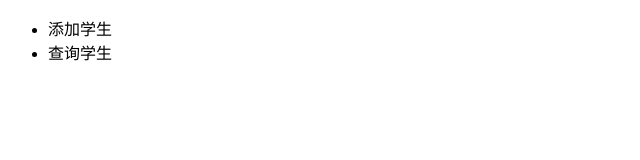
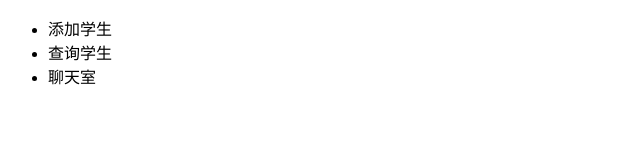
Before and after one commit to wangsercet/student, a plain HTML site: page index.html in a window 1280 px wide. Shown: the full height of the page, 0-640 px from the left. Drawn offline with Linux system fonts and the light colour scheme.

Commit message:
完成聊天功能修改

```diff
--- a/index.html
+++ b/index.html
@@ -7,6 +7,7 @@
         <ul>
             <li>添加学生</li>
 	    <li>查询学生</li>
+	    <li>聊天室</li>
         </ul>
     </body>
 </html>
```
